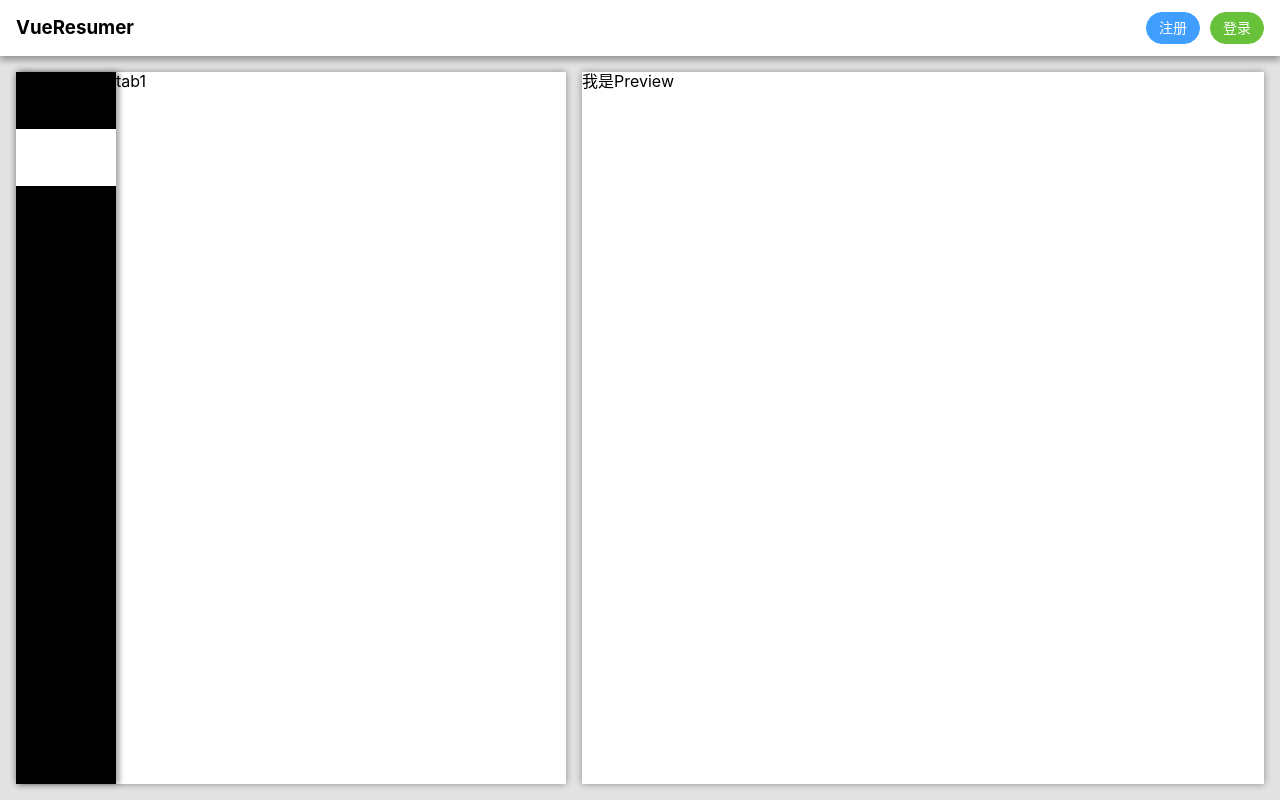
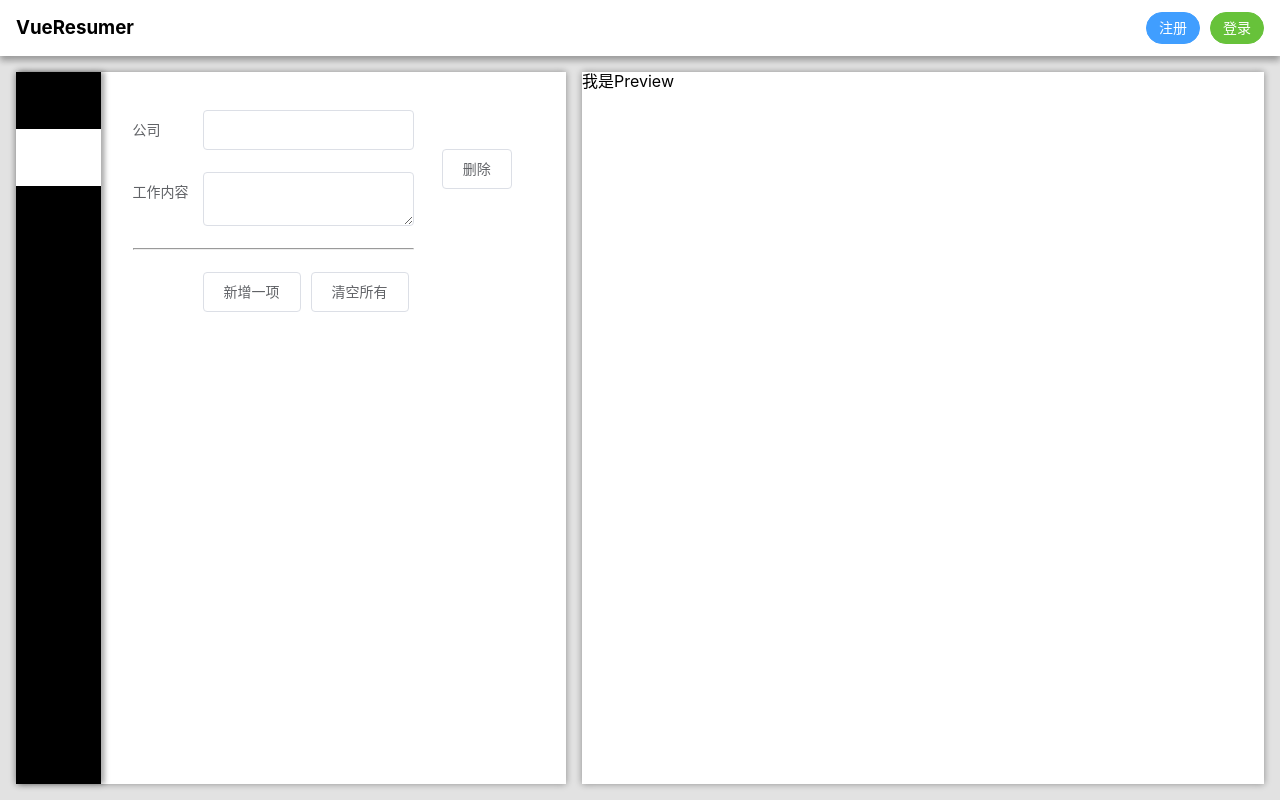
Before and after one commit to xuxin333666/ResumeEditor, a Vue app: page / in a window 1280 px wide. Built offline with nearby package versions, Linux system fonts and the light colour scheme.

Commit message:
增加个人信息及工作经历编辑器

```diff
--- a/src/components/Editor.vue
+++ b/src/components/Editor.vue
@@ -7,7 +7,41 @@
         </svg>
       </li>
     </ul>
-    <div class="content">tab1</div>
+    <ul class="content">
+      <li class="personal" v-bind:class="{action: index === 0}">
+        <el-form :label-position="'top'" label-width="80px">
+          <el-form-item label="姓名">
+            <el-input  v-model="personal.name"></el-input>
+          </el-form-item>
+          <el-form-item label="年龄">
+            <el-input v-model="personal.age"></el-input>
+          </el-form-item>
+          <el-form-item label="城市">
+            <el-input v-model="personal.city"></el-input>
+          </el-form-item>
+        </el-form>
+      </li>
+      <li v-bind:class="{action: index === 1}">
+        <el-form label-width="70px" class="work">
+          <div class="container" v-for="(items, index) in workMain" :key="items.key">
+            <el-form-item
+              :label="'公司'"
+              :key="items.key" >
+              <el-input v-model="items.company"></el-input>
+            </el-form-item>
+            <el-form-item label="工作内容" :key="items.key" >
+              <el-input type="textarea" v-model="items.workContent"></el-input>
+            </el-form-item>
+            <el-button @click.prevent="remove(items,index)" class="remove">删除</el-button>
+            <hr>
+          </div>
+          <el-form-item class="button">
+            <el-button @click="add()">新增一项</el-button>
+            <el-button @click="empty()">清空所有</el-button>
+          </el-form-item>
+        </el-form>
+      </li>
+    </ul>
   </div>
 </template>
 <script>
@@ -15,7 +49,36 @@ export default {
   data(){
     return {
       index: 1,
-      icon: ['id-card-5','worklinemtui','185072bookreadstreamline','wodexiangmu01','jiangbei','Phone']
+      icon: ['id-card-5','worklinemtui','185072bookreadstreamline','wodexiangmu01','jiangbei','Phone'],
+      personal: {
+        name: '',
+        age: '',
+        city: ''
+      },
+      workMain: [{
+        company: '',
+        workContent: ''
+      }]
+    }
+  },
+  methods: {
+    remove(item) {
+      var index = this.workMain.indexOf(item)
+      if (index !== -1) {
+        this.workMain.splice(index, 1)
+      }
+    },
+    add(){
+      this.workMain.push({
+        company: '',
+        workContent: ''
+      })
+    },
+    empty(){
+      this.workMain = [{
+        company: '',
+        workContent: ''
+      }]
     }
   }
 }
@@ -48,4 +111,37 @@ export default {
       }
     }
   }
+  .editor>.content {
+    width: 100%;
+    overflow: auto;
+    >li {
+      padding: 16px 32px;
+      display: none;
+      &.action {
+        display: block;
+      }
+      &.personal {
+        width: 75%;
+      }
+      >.work {
+        >.button {
+          margin-top: 22px;
+        }
+        >.container {
+          width: 70%;
+          position: relative;
+          padding-top: 22px;
+          >.el-button.remove {
+            position: absolute;
+            top: 50%;
+            transform: translateY(-50%);
+            left: 110%;
+          }
+        }
+        .el-form-item__label {
+          text-align: left;
+        }
+      }
+    }
+  }
 </style>
```
